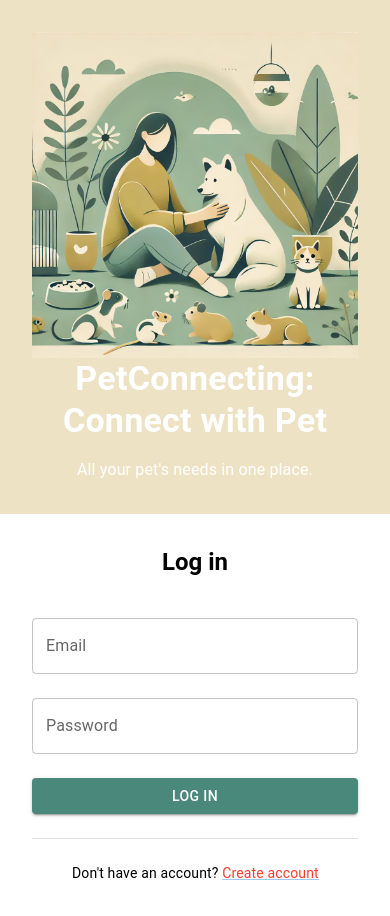
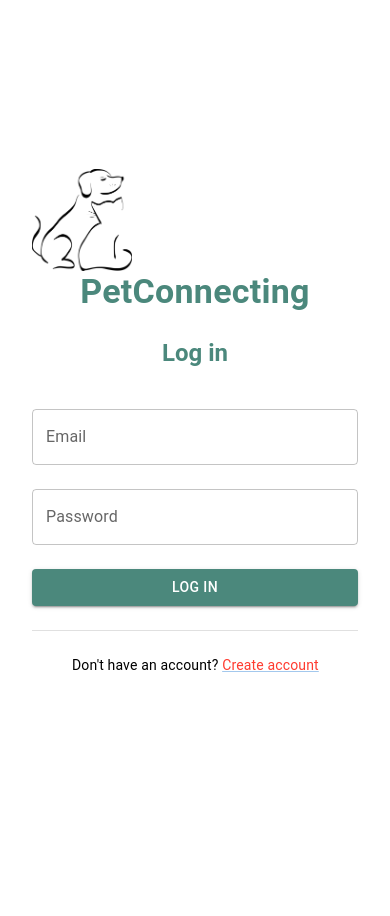
Before and after one commit to PetConnectingTeam/pet-connecting, a Next.js app in the folder frontend/: page /en in a window 390 px wide. After the commit the page ends 844 px from the top, so only its background shows below. Built offline with nearby package versions, Linux system fonts and the light colour scheme.

Commit message:
Mobile SignIn page design

```diff
--- a/frontend/src/app/[locale]/page.tsx
+++ b/frontend/src/app/[locale]/page.tsx
@@ -8,6 +8,8 @@ import {
   Link,
   TextField,
   Typography,
+  useMediaQuery,
+  useTheme,
 } from "@mui/material";
 import { useState } from "react";
 import Image from "next/image";
@@ -15,11 +17,14 @@ import { useRouter } from "next/navigation";
 import axios from "axios";
 import Cookies from "js-cookie";
 import portrait from "../../../public/illustration.png";
+import logo from "../../../public/Logo2.png";
 
 function App() {
   const [email, setEmail] = useState<string>("");
   const [password, setPassword] = useState<string>("");
   const router = useRouter();
+  const theme = useTheme();
+  const isMobile = useMediaQuery(theme.breakpoints.down("sm"));
 
   const handleEmailChange = (event: React.ChangeEvent<HTMLInputElement>) => {
     setEmail(event.target.value);
@@ -53,11 +58,6 @@ function App() {
       path: "/",
     });
 
-    Cookies.set("user_id", response.data.user_id, {
-      expires: expirationTime,
-      path: "/",
-    });
-
     if (response) {
       router.push("/home");
     }
@@ -65,6 +65,7 @@ function App() {
 
   return (
     <Grid container sx={{ minHeight: "100vh" }}>
+      {!isMobile && (
         <Grid
           item
           xs={12}
@@ -78,6 +79,7 @@ function App() {
             justifyContent="center"
             height="100%"
             textAlign="center"
+            color="#4b887c"
           >
             <Image src={portrait} alt="Illustration" width={512} height={512} />
             <Typography variant="h4" fontWeight="bold" mb={2}>
@@ -88,6 +90,7 @@ function App() {
             </Typography>
           </Box>
         </Grid>
+      )}
 
       <Grid
         item
@@ -101,13 +104,21 @@ function App() {
         }}
       >
         <Box sx={{ maxWidth: "400px", width: "100%", p: 4 }}>
+          {isMobile && (
+            <Box textAlign="center" mb={3}>
+              <Image src={logo} alt="Logo" width={100} height={100} />
+              <Typography variant="h4" fontWeight="bold" color="#4b887c">
+                PetConnecting
+              </Typography>
+            </Box>
+          )}
           <Typography
             variant="h5"
             fontWeight="bold"
             mb={3}
             align="center"
             sx={{
-              color: "#000000",
+              color: "#4b887c",
             }}
           >
             Log in
```
Lines whose indentation alone changed are shown as unchanged.
